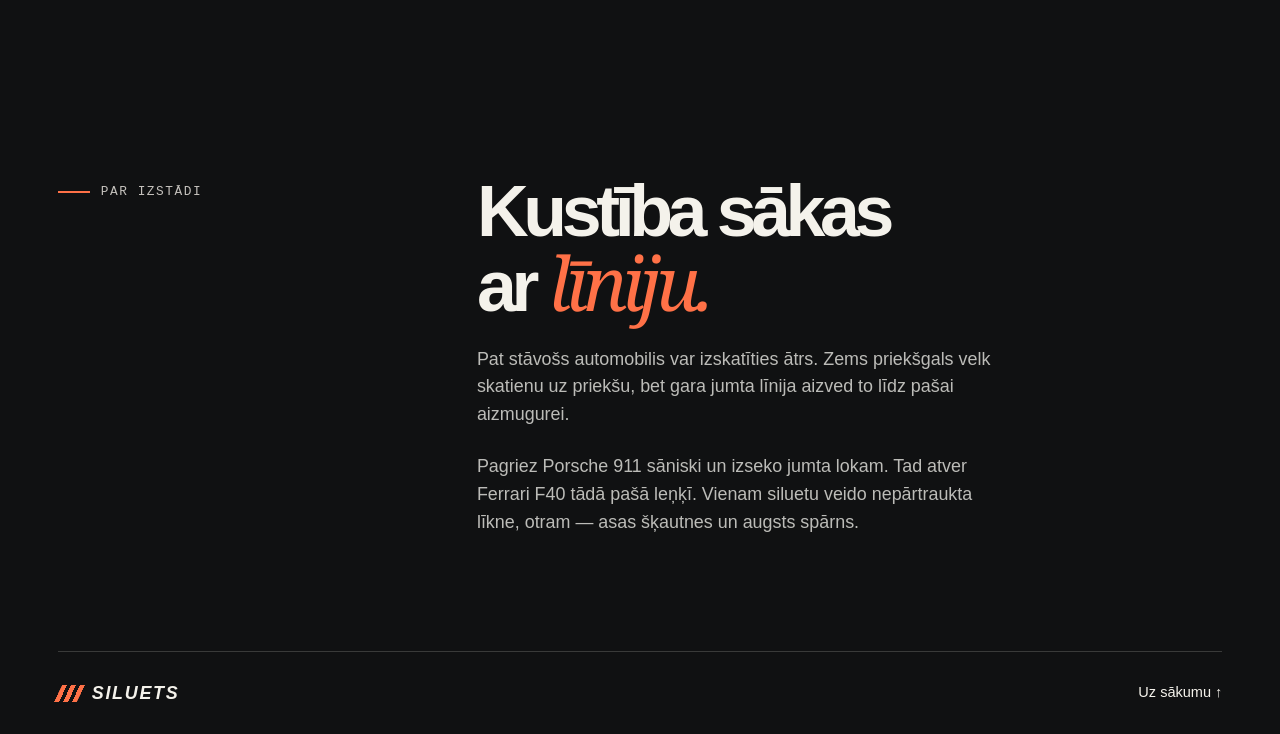
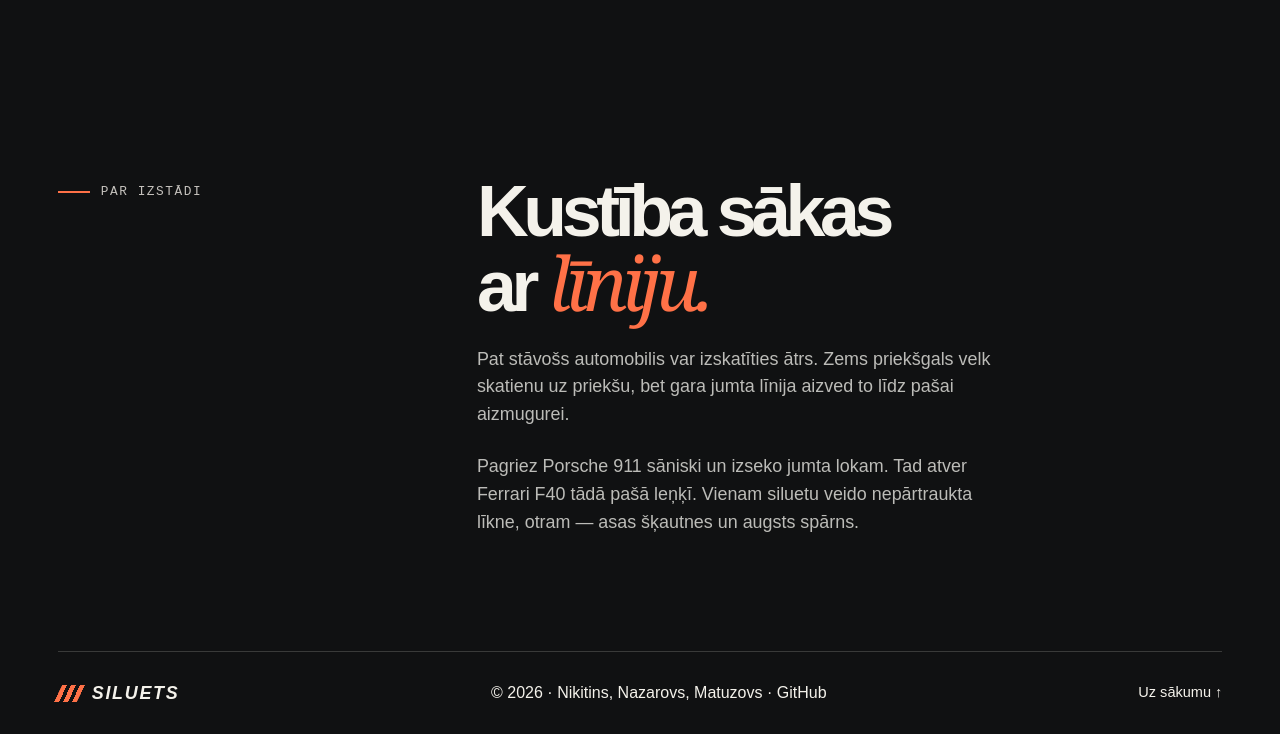
Before and after one commit to 12pro228/Matuzovs_Nazarovs_Nikitins, a plain HTML site: page index.html in a window 1280 px wide. Shown: the part 1626-2360 px from the top of the page. Drawn offline with Linux system fonts and the light colour scheme.

Commit message:
Atjaunoju footer daļu

```diff
--- a/index.html
+++ b/index.html
@@ -85,7 +85,17 @@
     <footer class="wrap">
       <a class="brand" href="#sakums"
         ><span class="mark" aria-hidden="true"></span>SILUETS</a
-      ><a href="#sakums">Uz sākumu ↑</a>
+      >
+      <span
+        >© 2026 · Nikitins, Nazarovs, Matuzovs ·
+        <a
+          href="https://github.com/12pro228/Matuzovs_Nazarovs_Nikitins"
+          target="_blank"
+          rel="noopener noreferrer"
+          >GitHub</a
+        ></span
+      >
+      <a href="#sakums">Uz sākumu ↑</a>
     </footer>
     <dialog id="viewer" aria-labelledby="work-name">
       <div class="viewer-top">
```
